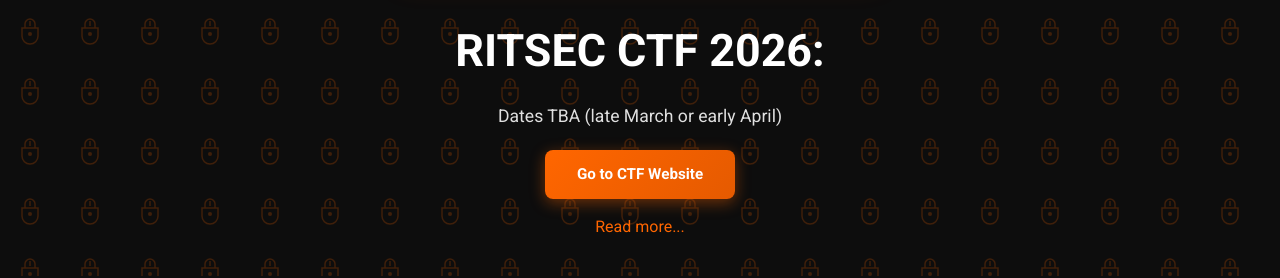
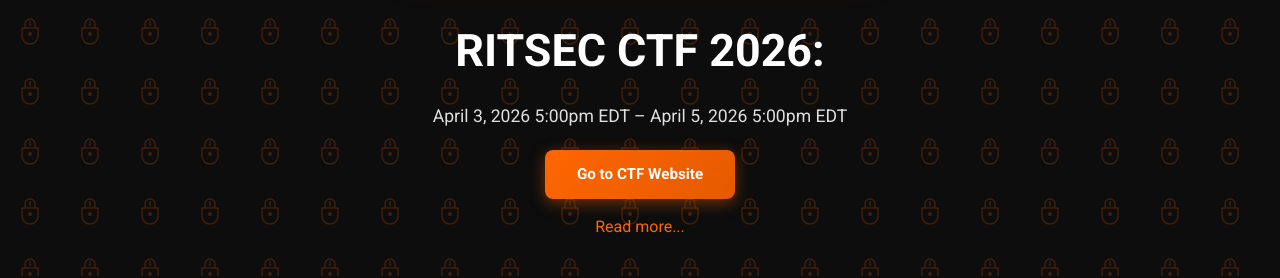
Before and after one commit to ritsec/ritsec-ctf, a plain HTML site: page index.html in a window 1280 px wide. Shown: the part 524-802 px from the top of the page. Drawn offline with nearby package versions, Linux system fonts and the light colour scheme.

```diff
--- a/index.html
+++ b/index.html
@@ -29,7 +29,7 @@
       </div>
     </div>
     <h1>RITSEC CTF 2026:</h1>
-    <h6 class="event-date">Dates TBA (late March or early April)</h6>
+    <h6 class="event-date">April 3, 2026 5:00pm EDT – April 5, 2026 5:00pm EDT</h6>
     <a href="#" onclick="register();" class="btn-primary">Go to CTF Website</a><br>
     <a href="#more" class="btn-link" id="more">Read more...</a>
   </header>
```
